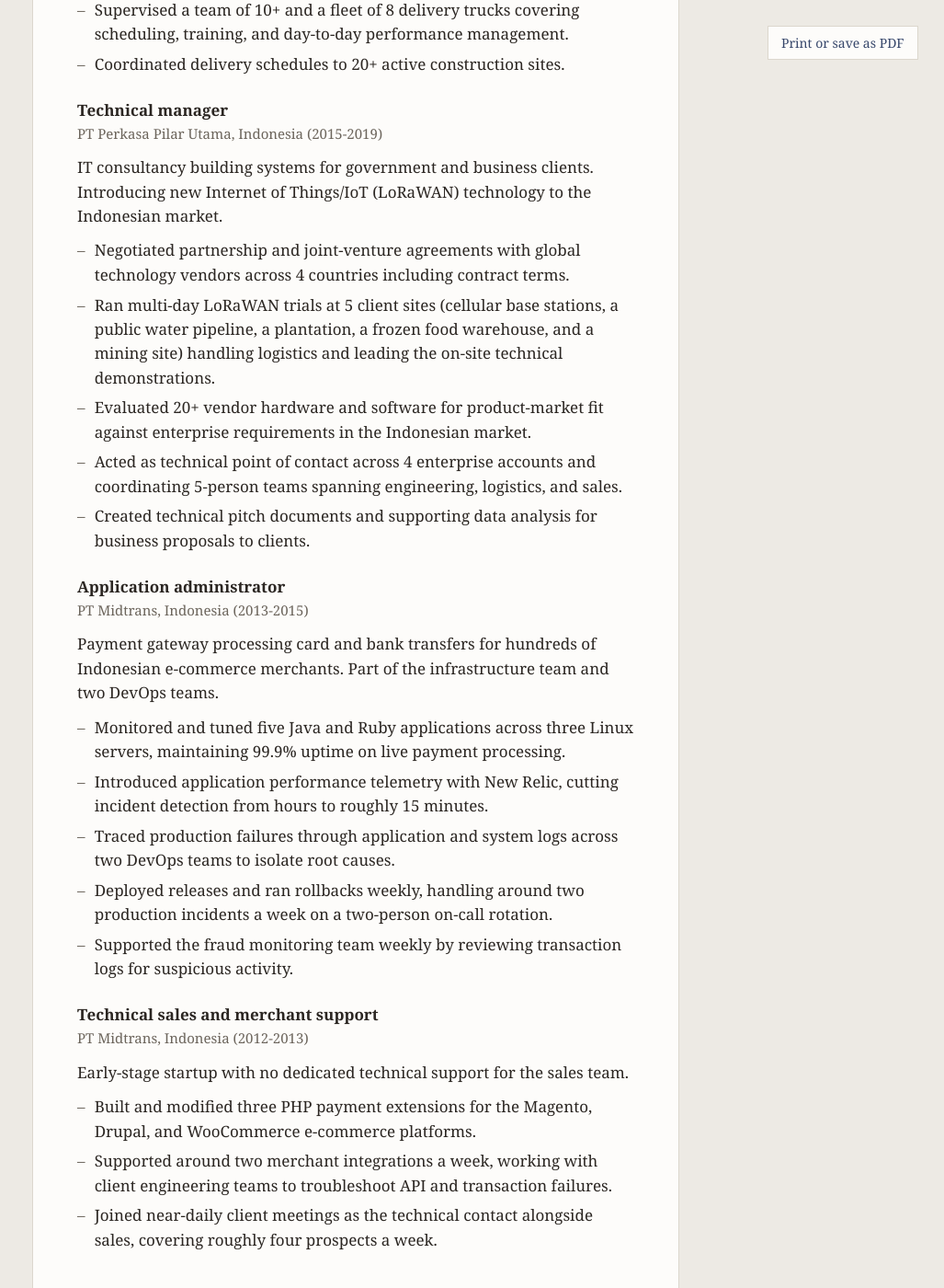
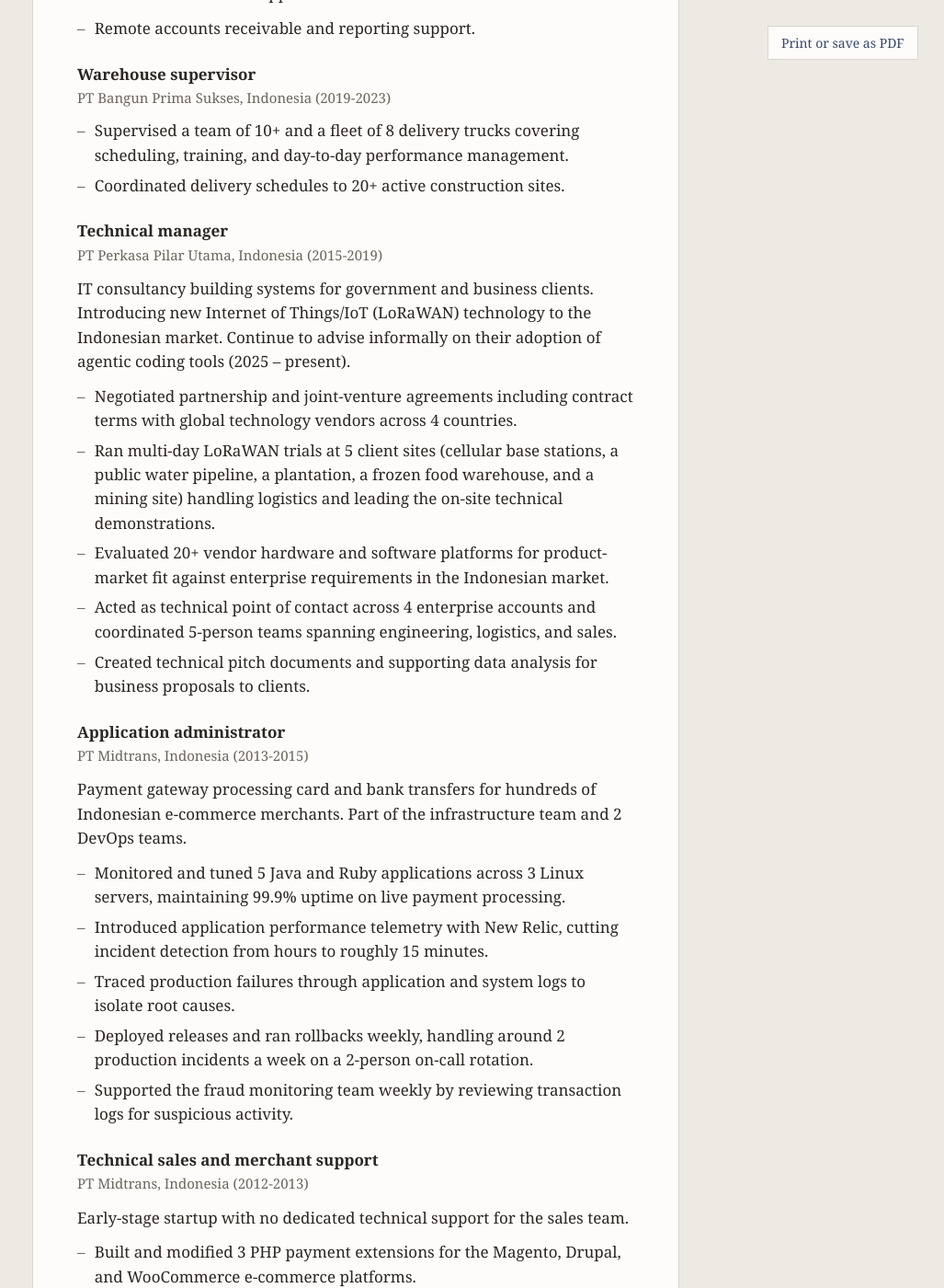
Before and after one commit to alvinlitani/alvinlitani.github.io, a Jekyll site: the page built from index.md, in a window 1280 px wide and 1400 px high, scrolled down 1546 px. Shown: the whole window at 92% size, without its empty margins (253-1280 px from the left). Built offline with Jekyll 4.4.1, drawn with Linux system fonts in a browser that asks for light colours; some of the changed text lies outside the part shown.

Commit message:
Edit projects and experience section. Remove README

```diff
--- a/index.md
+++ b/index.md
@@ -19,17 +19,17 @@
 ## Selected projects
 
 ### Wind power forecasting, Ontario
-*XGBoost, FastAPI, Google Cloud Run - [https://github.com/alvinlitani/wind-power-forecast](https://github.com/alvinlitani/wind-power-forecast) | [live API](https://wind-forecast-api-654769911920.us-central1.run.app/predictions/latest)*
+*XGBoost, FastAPI, Google Cloud Run - [github.com/alvinlitani/wind-power-forecast](https://github.com/alvinlitani/wind-power-forecast) | [live API](https://wind-forecast-api-654769911920.us-central1.run.app/predictions/latest)*
 
-Daily hourly forecasts of wind generation output for all 45 IESO-reporting wind generator plants in Ontario using XGBoost model. Access is provided through a small FastAPI service hosted on Google Cloud Run.
+Day-ahead hourly forecasts for all 45 IESO-reporting wind plants in Ontario (4,943 MW, ~90% of provincial wind capacity). Per-site XGBoost models predict capacity factor and are trained on historical weather forecasts rather than actuals to avoid train/serve data mismatch. 11.3% capacity-weighted nMAE over a full-year 2025 test set (394,006 site-hours); 0.37 MAE skill score against a persistence baseline in live daily runs. Prefect Cloud schedules a Cloud Run Job writing to GCS, with a separate FastAPI service serving predictions and fail-closed data quality gates throughout.
 
 ### Celebrity face matching
-*facenet-pytorch, FAISS, Gradio - [https://github.com/alvinlitani/Celebrity-Face-Matching](https://github.com/alvinlitani/Celebrity-Face-Matching) | [live demo](https://huggingface.co/spaces/aliauw/celebrity-face-matching)*
+*facenet-pytorch, FAISS, Gradio - [github.com/alvinlitani/Celebrity-Face-Matching](https://github.com/alvinlitani/Celebrity-Face-Matching) | [live demo](https://huggingface.co/spaces/aliauw/celebrity-face-matching)*
 
-A computer vision app that takes in photo as input and find which celebrity in [CelebA dataset](http://mmlab.ie.cuhk.edu.hk/projects/CelebA.html) that you most resemble using face embeddings and nearest-neighbor search. It is built with facenet-pytorch and FAISS. Hosted on HuggingFace.
+A computer vision app that takes a photo as input and find which celebrity in [CelebA dataset](http://mmlab.ie.cuhk.edu.hk/projects/CelebA.html) that you most resemble using face embeddings and nearest-neighbor search. It is built with facenet-pytorch and FAISS. Hosted on HuggingFace.
 
 ### Product manual assistant
-*LangChain, ChromaDB, Hugging Face - [https://github.com/alvinlitani/RAG-for-Product-Manual-Assistant](https://github.com/alvinlitani/RAG-for-Product-Manual-Assistant) | [live demo](https://huggingface.co/spaces/aliauw/product-manual-assistant)*
+*LangChain, ChromaDB, Hugging Face - [github.com/alvinlitani/RAG-for-Product-Manual-Assistant](https://github.com/alvinlitani/RAG-for-Product-Manual-Assistant) | [live demo](https://huggingface.co/spaces/aliauw/product-manual-assistant)*
 
 A RAG (Retrieval-Augmented Generation) chatbot that answers technical questions about product documentation. Built with LangChain v1, HuggingFace, and ChromaDB. Hosted on HuggingFace.
 
@@ -40,7 +40,7 @@
 
 Construction materials supplier.
 
-- Remote accounts receivable and reporting support alongside full-time study and portfolio work.
+- Remote accounts receivable and reporting support.
 
 ### Warehouse supervisor
 *PT Bangun Prima Sukses, Indonesia (2019-2023)*
@@ -51,23 +51,23 @@
 ### Technical manager
 *PT Perkasa Pilar Utama, Indonesia (2015-2019)*
 
-IT consultancy building systems for government and business clients. Introducing new Internet of Things/IoT (LoRaWAN) technology to the Indonesian market.
+IT consultancy building systems for government and business clients. Introducing new Internet of Things/IoT (LoRaWAN) technology to the Indonesian market. Continue to advise informally on their adoption of agentic coding tools (2025 – present).
 
-- Negotiated partnership and joint-venture agreements with global technology vendors across 4 countries including contract terms.
+- Negotiated partnership and joint-venture agreements including contract terms with global technology vendors across 4 countries.
 - Ran multi-day LoRaWAN trials at 5 client sites (cellular base stations, a public water pipeline, a plantation, a frozen food warehouse, and a mining site) handling logistics and leading the on-site technical demonstrations.
-- Evaluated 20+ vendor hardware and software for product-market fit against enterprise requirements in the Indonesian market.
-- Acted as technical point of contact across 4 enterprise accounts and coordinating 5-person teams spanning engineering, logistics, and sales.
+- Evaluated 20+ vendor hardware and software platforms for product-market fit against enterprise requirements in the Indonesian market.
+- Acted as technical point of contact across 4 enterprise accounts and coordinated 5-person teams spanning engineering, logistics, and sales.
 - Created technical pitch documents and supporting data analysis for business proposals to clients.
 
 ### Application administrator
 *PT Midtrans, Indonesia (2013-2015)*
 
-Payment gateway processing card and bank transfers for hundreds of Indonesian e-commerce merchants. Part of the infrastructure team and two DevOps teams.
+Payment gateway processing card and bank transfers for hundreds of Indonesian e-commerce merchants. Part of the infrastructure team and 2 DevOps teams.
 
-- Monitored and tuned five Java and Ruby applications across three Linux servers, maintaining 99.9% uptime on live payment processing.
+- Monitored and tuned 5 Java and Ruby applications across 3 Linux servers, maintaining 99.9% uptime on live payment processing.
 - Introduced application performance telemetry with New Relic, cutting incident detection from hours to roughly 15 minutes.
-- Traced production failures through application and system logs across two DevOps teams to isolate root causes.
-- Deployed releases and ran rollbacks weekly, handling around two production incidents a week on a two-person on-call rotation.
+- Traced production failures through application and system logs to isolate root causes.
+- Deployed releases and ran rollbacks weekly, handling around 2 production incidents a week on a 2-person on-call rotation.
 - Supported the fraud monitoring team weekly by reviewing transaction logs for suspicious activity.
 
 ### Technical sales and merchant support
@@ -75,9 +75,9 @@
 
 Early-stage startup with no dedicated technical support for the sales team.
 
-- Built and modified three PHP payment extensions for the Magento, Drupal, and WooCommerce e-commerce platforms.
-- Supported around two merchant integrations a week, working with client engineering teams to troubleshoot API and transaction failures.
-- Joined near-daily client meetings as the technical contact alongside sales, covering roughly four prospects a week.
+- Built and modified 3 PHP payment extensions for the Magento, Drupal, and WooCommerce e-commerce platforms.
+- Supported around 2 merchant integrations a week, working with client engineering teams to troubleshoot API and transaction failures.
+- Joined near-daily client meetings as the technical contact alongside sales, covering roughly 4 prospects a week.
 
 ## Education
 
@@ -92,12 +92,12 @@
 
 ## Skills
 
-**Languages** — Python, SQL; Java, Ruby, PHP (working exposure)
+**Languages** - Python, SQL; Java, Ruby, PHP (working exposure)
 
-**Machine learning and AI** — PyTorch, scikit-learn, XGBoost, LangChain, ChromaDB, FAISS, facenet-pytorch, Hugging Face, pandas, NumPy
+**Machine learning and AI** - PyTorch, scikit-learn, XGBoost, LangChain, ChromaDB, FAISS, facenet-pytorch, Hugging Face, pandas, NumPy
 
-**Tools and infrastructure** — Linux, Docker, Git, FastAPI, Google Cloud Run, Hugging Face Spaces, Gradio, New Relic
+**Tools and infrastructure** - Linux, Docker, Git, FastAPI, Google Cloud Run, Hugging Face Spaces, Gradio, New Relic
 
-**Concepts** — Time-series forecasting, RAG, vector search, embeddings, LLM APIs, prompt engineering, NLP, sentiment analysis, computer vision
+**Concepts** - Time-series forecasting, RAG, vector search, embeddings, LLM APIs, prompt engineering, NLP, sentiment analysis, computer vision
 
-**Spoken languages** — English (professional), Indonesian (native)
+**Spoken languages** - English (professional), Indonesian (native)
```
Also changed, not shown: README.md (deleted).
